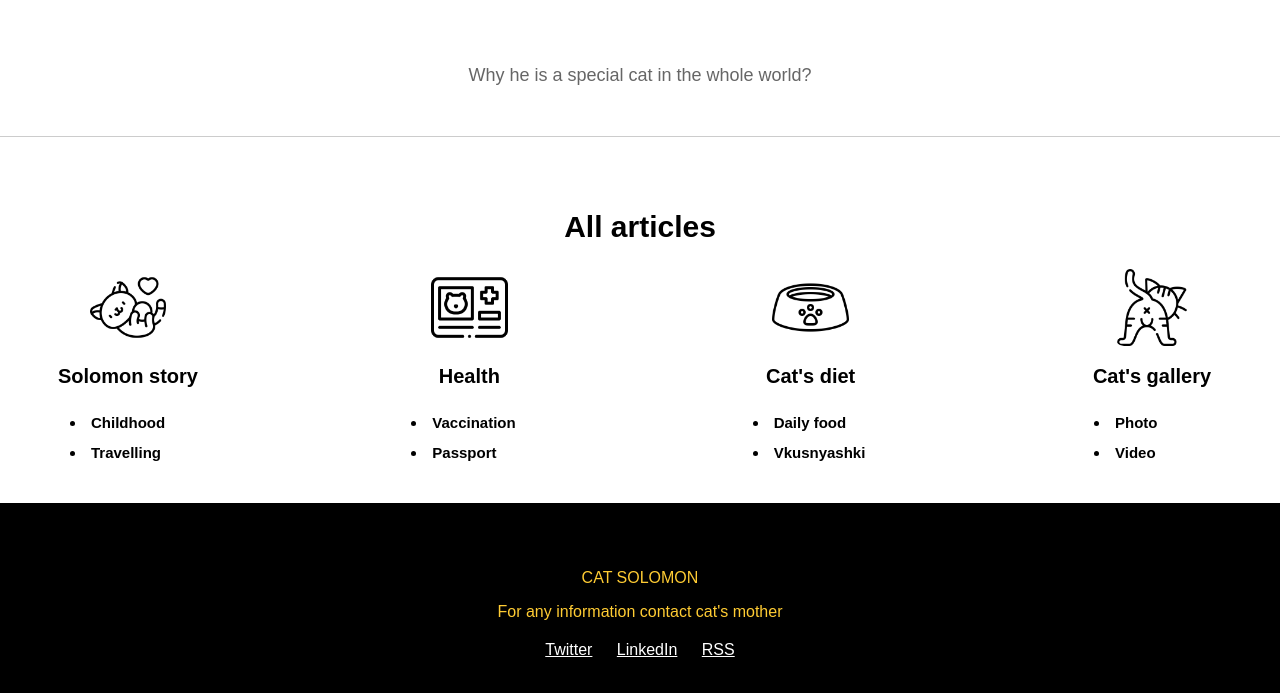
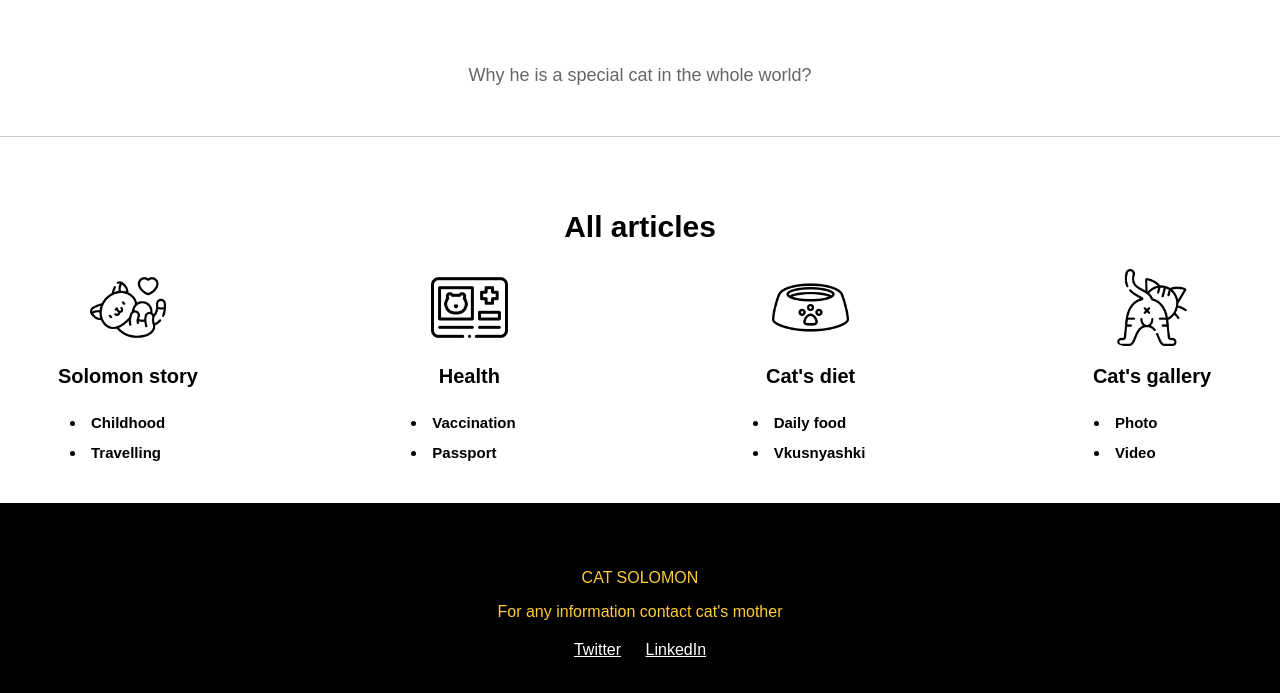
Before and after one commit to Abadan-git/fe_basic_project, a plain HTML site: page index.html in a window 1280 px wide. Shown: the part 698-1391 px from the top of the page. Drawn offline with Linux system fonts and the light colour scheme.

Commit message:
Update index.html

```diff
--- a/index.html
+++ b/index.html
@@ -81,7 +81,6 @@
                 <div class="social-links">
                     <a href="#">Twitter</a>
                     <a href="#">LinkedIn</a>
-                    <a href="#">RSS</a>
                 </div>
             </div>
         </div>
```
